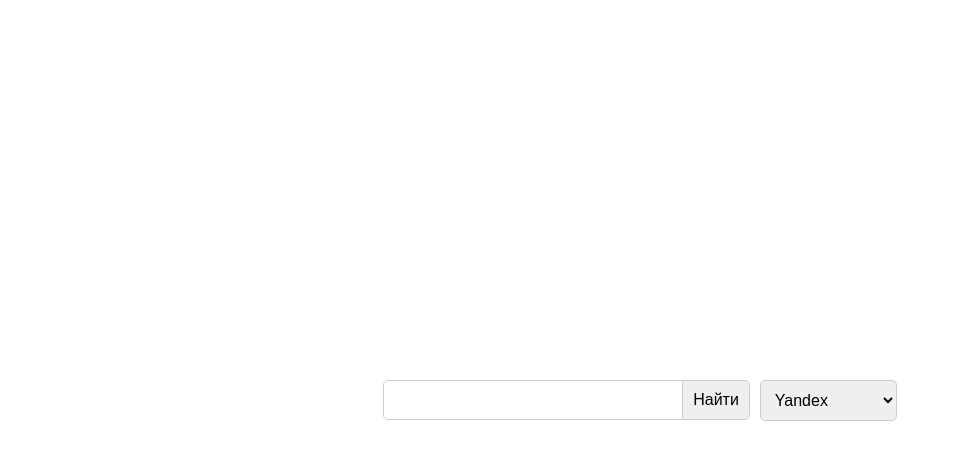
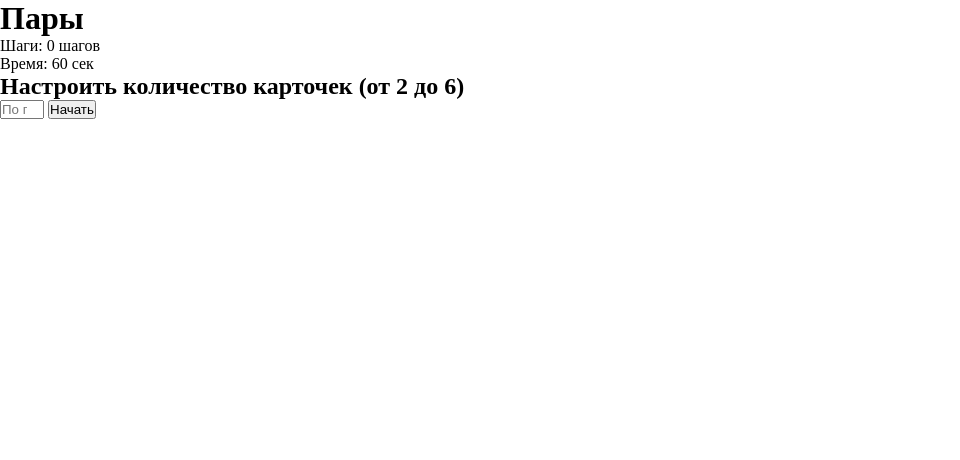
Before and after one commit to Suzi228/test, a plain HTML site: page index.html in a window 1280 px wide. Shown: the whole page, without its empty margins (0-960 px from the left). Drawn offline with Linux system fonts and the light colour scheme.

Commit message:
Update index.html

```diff
--- a/index.html
+++ b/index.html
@@ -1,34 +1,31 @@
 <!DOCTYPE html>
-<html lang="ru">
-
+<html lang="en">
 <head>
     <meta charset="UTF-8">
-    <meta http-equiv="X-UA-Compatible"
-    content="IE=edge">
-    <meta name="viewport" content="width=,
-    initial-scale=1.0">
+    <meta name="viewport" content="width=device-width, initial-scale=1.0">
     <link rel="stylesheet" href="./style.css">
-    <title>Универсальный поисковик</title>
+    <title>Document</title>
 </head>
+<body>
+    <div class="content">
 
-<body>
-    <div class="search">
-        <form class="search__form">
-            <div class="search__string">
-                <input type="text"
-                class="search__input">
-                <button class="search__button">Найти</button>
+        <main class="main">
+
+            <div class="state">
+                <h1 class="state__title">Пары</h1>
+                <p class="state__moves">Шаги: 0 шагов</p>
+                <p class="state__time">Время: 60 сек</p>
             </div>
-            <select class="search__select">
-                <option value="yandex">Yandex</option>
-                <option value="google">Google</option>
-                <option value="bing">Bing</option>
-                <option value="duckduckgo">DuckDuckGo</option>
-            </select>
-        </form>
+
+            <div class="board" id="gameBoard">
+                <h2 class="board__title">Настроить количество карточек (от 2 до 6)</h2>
+                <form class="board__form">
+                    <input type="number" min="2" max="6" step="2" placeholder="По горизонтали / вертикали" class="board__input">
+                    <button type="button" class="board__button">Начать</button>
+                </form>
+            </div>
+        </main>
     </div>
-
-    <script src="./script.js"></script>
+    <script src="./index.js"></script>
 </body>
-
 </html>
```
